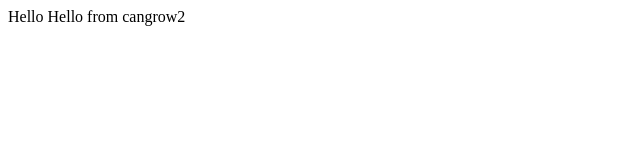
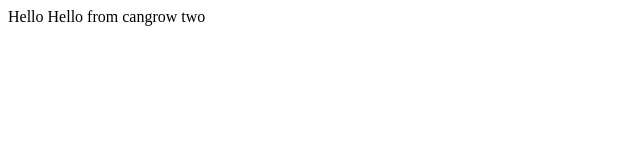
Before and after one commit to amixsty/git-cangrow, a plain HTML site: page index.html in a window 1280 px wide. Shown: the full height of the page, 0-640 px from the left. Drawn offline with Linux system fonts and the light colour scheme.

Commit message:
Update index.html

```diff
--- a/index.html
+++ b/index.html
@@ -3,6 +3,6 @@
         Hello
     </head>
     <body>
-        Hello from cangrow2
+        Hello from cangrow two
     </body>
 </html>
```
